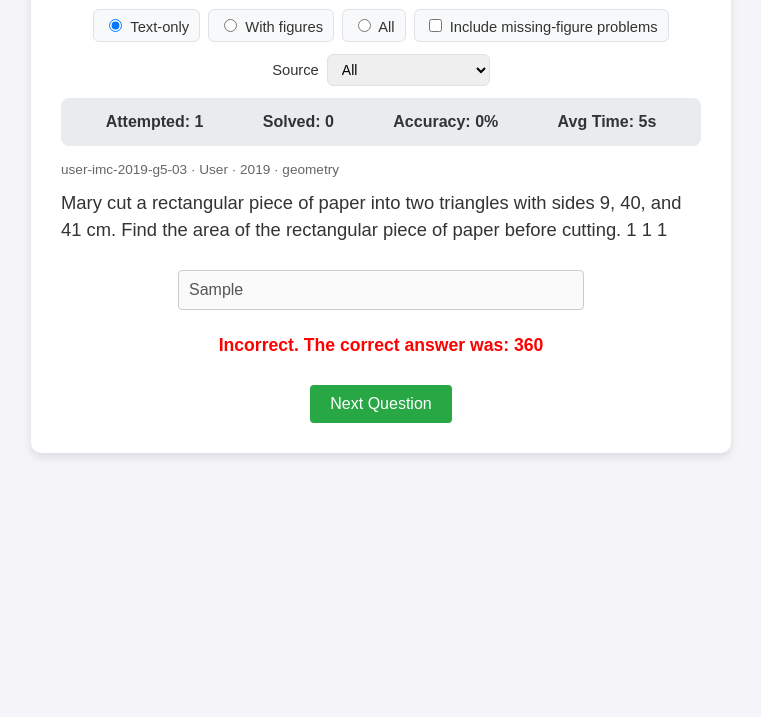
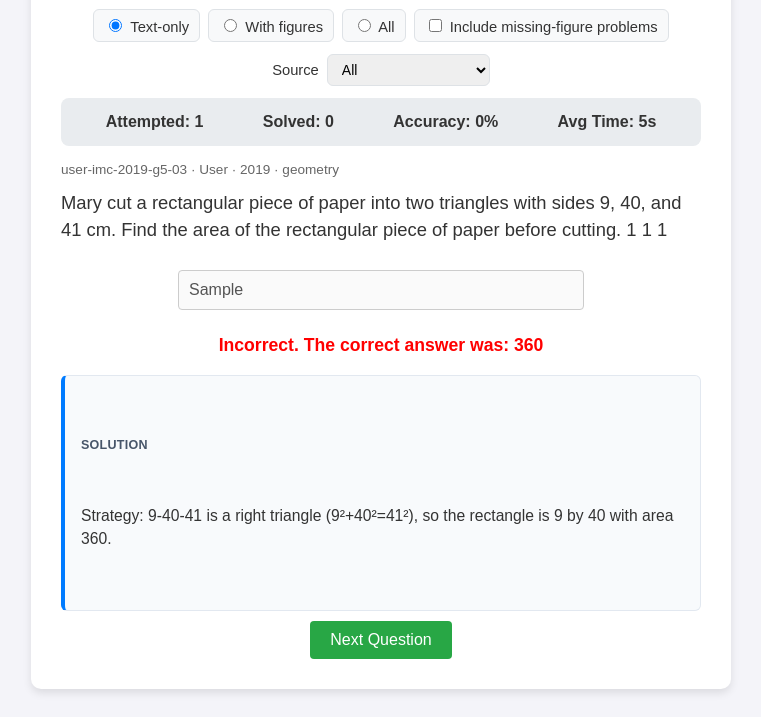
Before and after one commit to iitshankar2/math-practice-app, a plain HTML site: page index.html in a window 1280 px wide. Both pictures are taken after typing "Sample" into the empty fields and a click on the button "Submit". Shown: the part 118-835 px from the top of the page, without its empty margins (259-1020 px from the left). Before the commit the page ends 800 px from the top, so only its background shows below. Drawn offline with Linux system fonts and the light colour scheme.

Commit message:
Show solution strategy after each submitted answer
Reveal the bank Strategy writeup under feedback (correct or incorrect)
so learners can study the method; clear it on Next Question.

```diff
--- a/index.html
+++ b/index.html
@@ -26,6 +26,28 @@
         #feedback { margin: 15px 0; font-weight: bold; font-size: 1.1em; min-height: 25px; }
         #next-btn { display: none; background-color: #28a745; margin-top: 10px; }
         #next-btn:hover { background-color: #218838; }
+        #solution-box {
+            display: none;
+            margin-top: 14px;
+            padding: 14px 16px;
+            text-align: left;
+            background: #f8fafc;
+            border: 1px solid #e2e8f0;
+            border-left: 4px solid #007bff;
+            border-radius: 6px;
+            font-size: 0.98em;
+            line-height: 1.45;
+            white-space: pre-wrap;
+        }
+        #solution-box .sol-label {
+            display: block;
+            font-size: 0.8em;
+            font-weight: 700;
+            letter-spacing: 0.02em;
+            text-transform: uppercase;
+            color: #475569;
+            margin-bottom: 6px;
+        }
     </style>
 </head>
 <body>
@@ -66,6 +88,10 @@
         <button type="button" id="submit-btn" onclick="checkAnswer()">Submit</button>
 
         <div id="feedback"></div>
+        <div id="solution-box" aria-live="polite">
+            <span class="sol-label">Solution</span>
+            <div id="solution-text"></div>
+        </div>
         <button type="button" id="next-btn" onclick="loadNextQuestion()">Next Question</button>
     </div>
 
@@ -440,6 +466,8 @@
             document.getElementById("answer-input").value = "";
             document.getElementById("answer-input").disabled = false;
             document.getElementById("feedback").textContent = "";
+            document.getElementById("solution-box").style.display = "none";
+            document.getElementById("solution-text").textContent = "";
             document.getElementById("next-btn").style.display = "none";
             document.getElementById("submit-btn").style.display = "inline-block";
             document.getElementById("submit-btn").disabled = false;
@@ -470,6 +498,12 @@
 
             updateStats();
 
+            const solBox = document.getElementById("solution-box");
+            const solText = document.getElementById("solution-text");
+            const sol = (currentQuestion.solution || "").trim();
+            solText.textContent = sol || "No written solution yet.";
+            solBox.style.display = "block";
+
             document.getElementById("answer-input").disabled = true;
             document.getElementById("submit-btn").style.display = "none";
             document.getElementById("next-btn").style.display = "inline-block";
```
